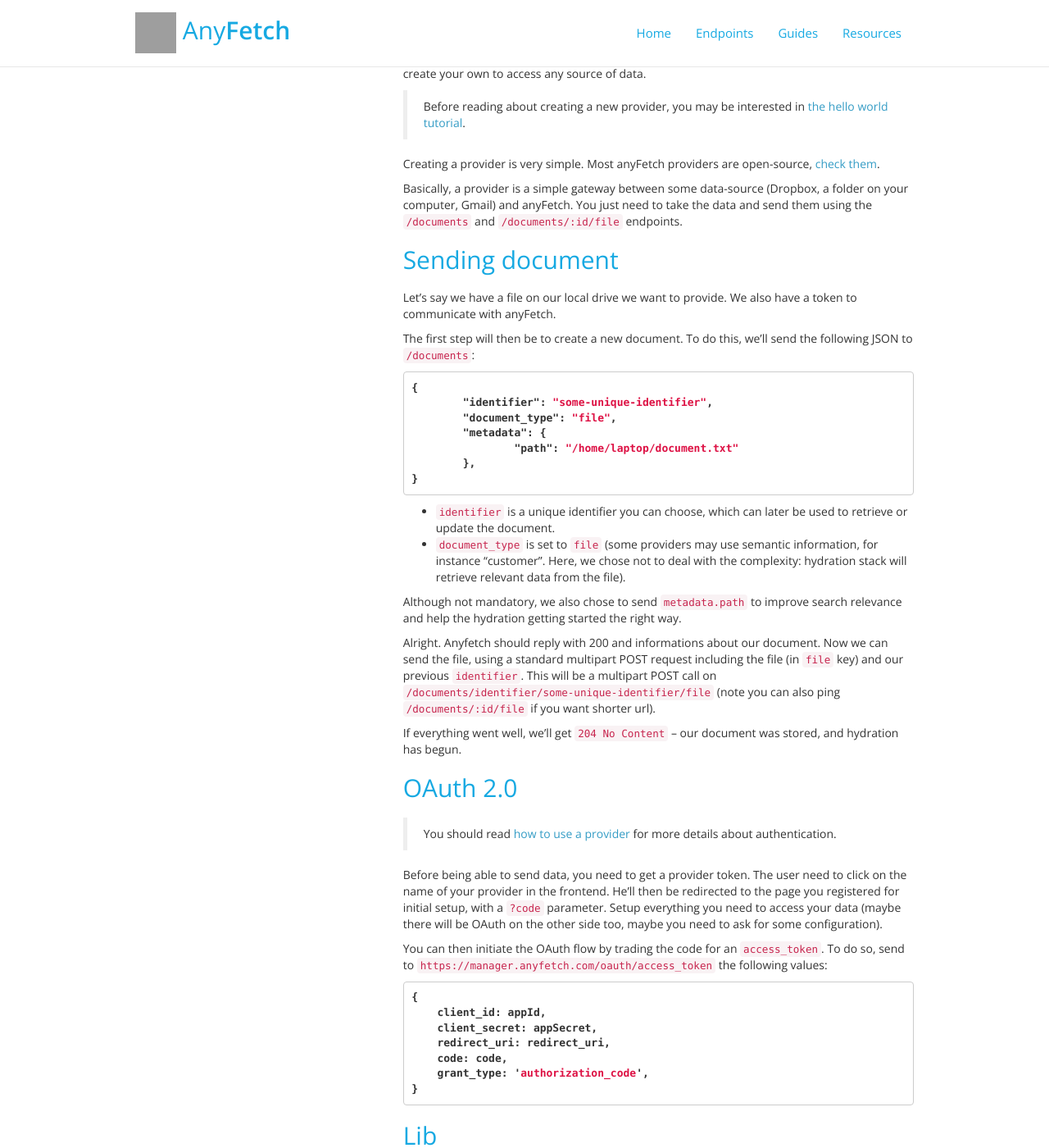
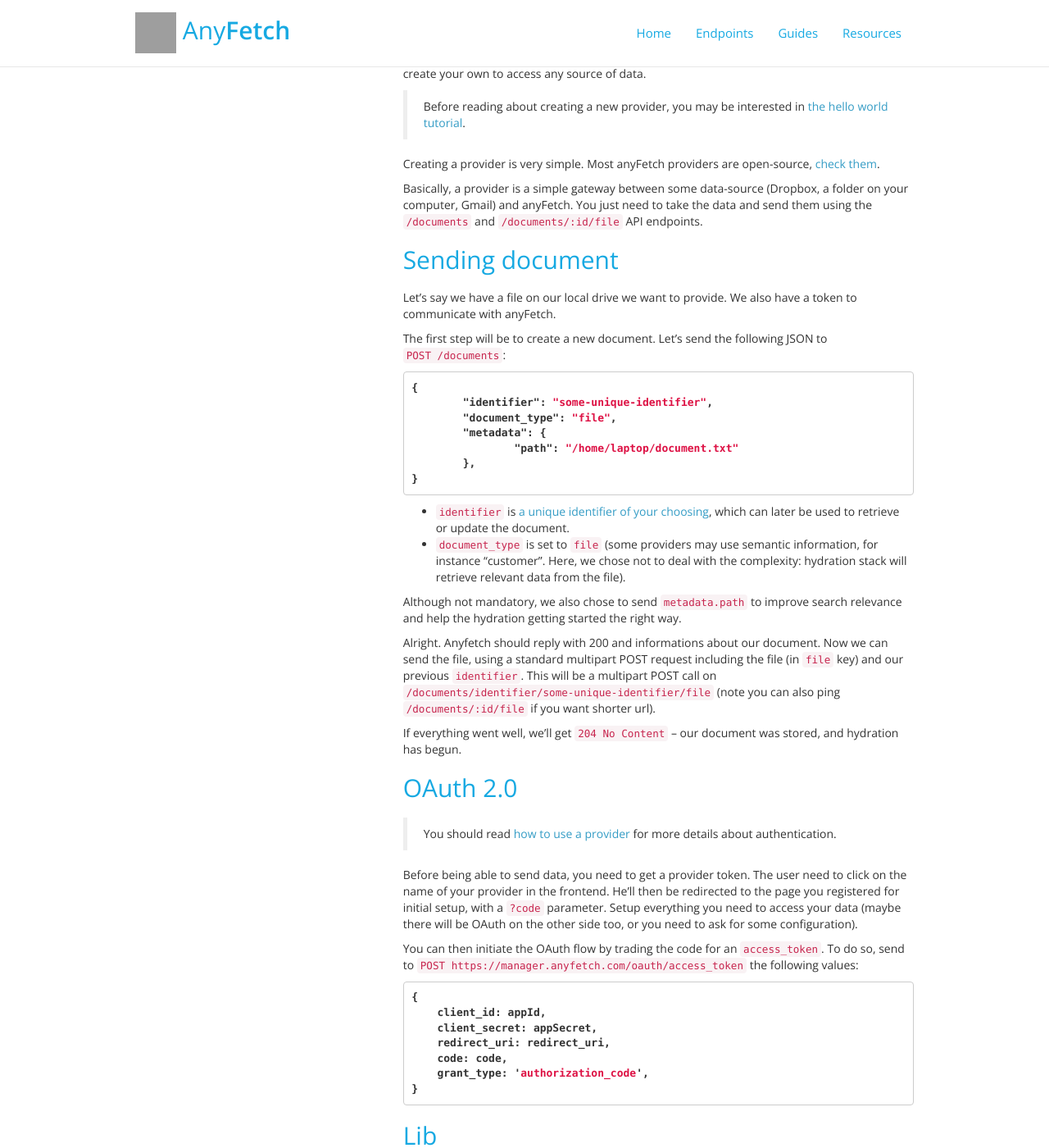
Before and after one commit to AnyFetch/developers.anyfetch.com, a Jekyll site: the page built from guides/creating/provider.md, in a window 1280 px wide and 1400 px high, scrolled down 280 px. Shown: the whole window at 82% size. Built offline with Jekyll 4.4.1, drawn with Linux system fonts in a browser that asks for light colours; nearby versions of some CDN libraries; Markdown is read by kramdown in place of the engine named in the settings; grey boxes are pictures that could not be loaded.

Commit message:
Creating provider

````diff
--- a/guides/creating/provider.md
+++ b/guides/creating/provider.md
@@ -9,13 +9,13 @@ A **provider** is the connector that retrieves data. You can use the providers w
 
 Creating a provider is very simple. Most anyFetch providers are open-source, [check them](https://github.com/search?q=%40AnyFetch+provider).
 
-Basically, a provider is a simple gateway between some data-source (Dropbox, a folder on your computer, Gmail) and anyFetch. You just need to take the data and send them using the `/documents` and `/documents/:id/file` endpoints.
+Basically, a provider is a simple gateway between some data-source (Dropbox, a folder on your computer, Gmail) and anyFetch. You just need to take the data and send them using the `/documents` and `/documents/:id/file` API endpoints.
 
 ## Sending document
 Let's say we have a file on our local drive we want to provide.
 We also have a token to communicate with anyFetch.
 
-The first step will then be to create a new document. To do this, we'll send the following JSON to `/documents`:
+The first step will be to create a new document. Let's send the following JSON to `POST /documents`:
 
 ```json
 {
@@ -27,7 +27,7 @@ The first step will then be to create a new document. To do this, we'll send the
 }
 ```
 
-* `identifier` is a unique identifier you can choose, which can later be used to retrieve or update the document.
+* `identifier` is [a unique identifier of your choosing](/guides/concepts/identifier.html), which can later be used to retrieve or update the document.
 * `document_type` is set to `file` (some providers may use semantic information, for instance "customer". Here, we chose not to deal with the complexity: hydration stack will retrieve relevant data from the file).
 
 Although not mandatory, we also chose to send `metadata.path` to improve search relevance and help the hydration getting started the right way.
@@ -41,10 +41,10 @@ If everything went well, we'll get `204 No Content` -- our document was stored,
 > You should read [how to use a provider](/guides/using/provider.html) for more details about authentication.
 
 Before being able to send data, you need to get a provider token.
-The user need to click on the name of your provider in the frontend. He'll then be redirected to the page you registered for initial setup, with a `?code` parameter. Setup everything you need to access your data (maybe there will be OAuth on the other side too, maybe you need to ask for some configuration).
+The user need to click on the name of your provider in the frontend. He'll then be redirected to the page you registered for initial setup, with a `?code` parameter. Setup everything you need to access your data (maybe there will be OAuth on the other side too, or you need to ask for some configuration).
 
 You can then initiate the OAuth flow by trading the code for an `access_token`.
-To do so, send to `https://manager.anyfetch.com/oauth/access_token` the following values:
+To do so, send to `POST https://manager.anyfetch.com/oauth/access_token` the following values:
 
 ```javascript
 {
````
